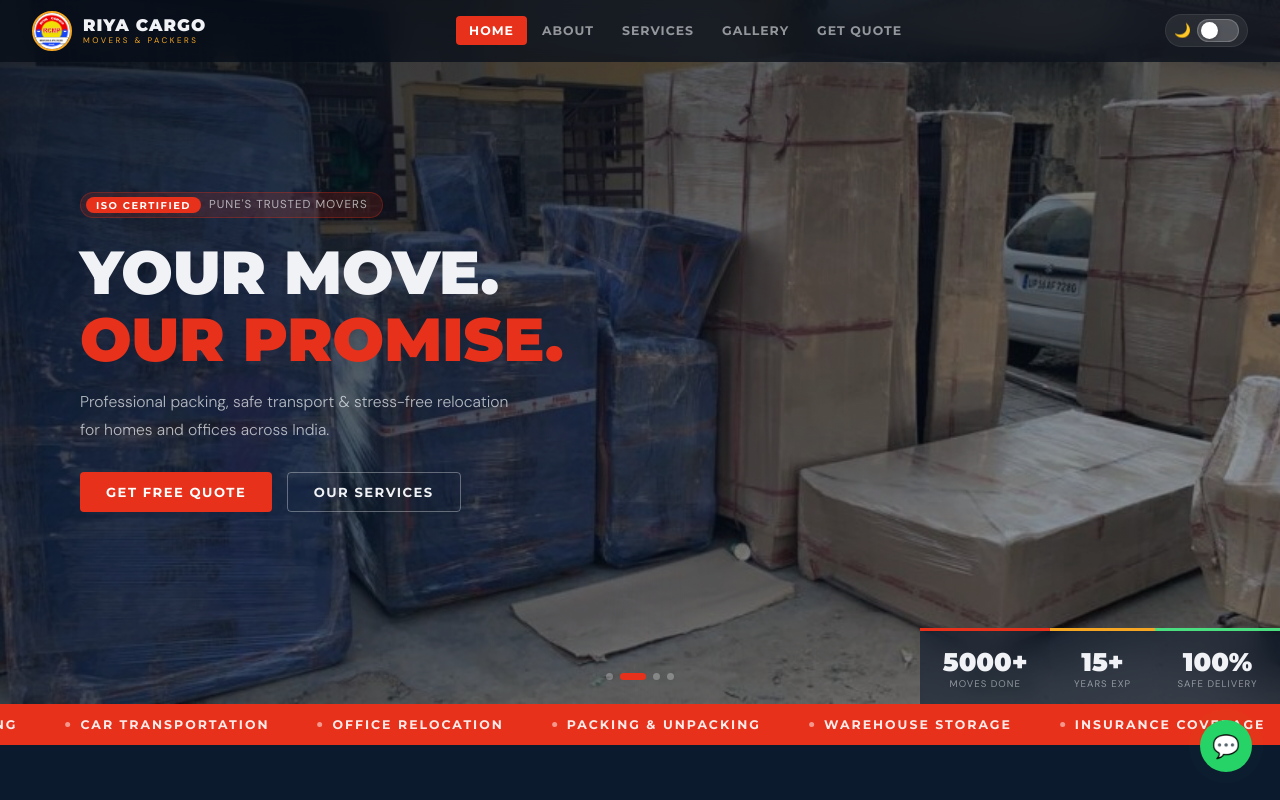
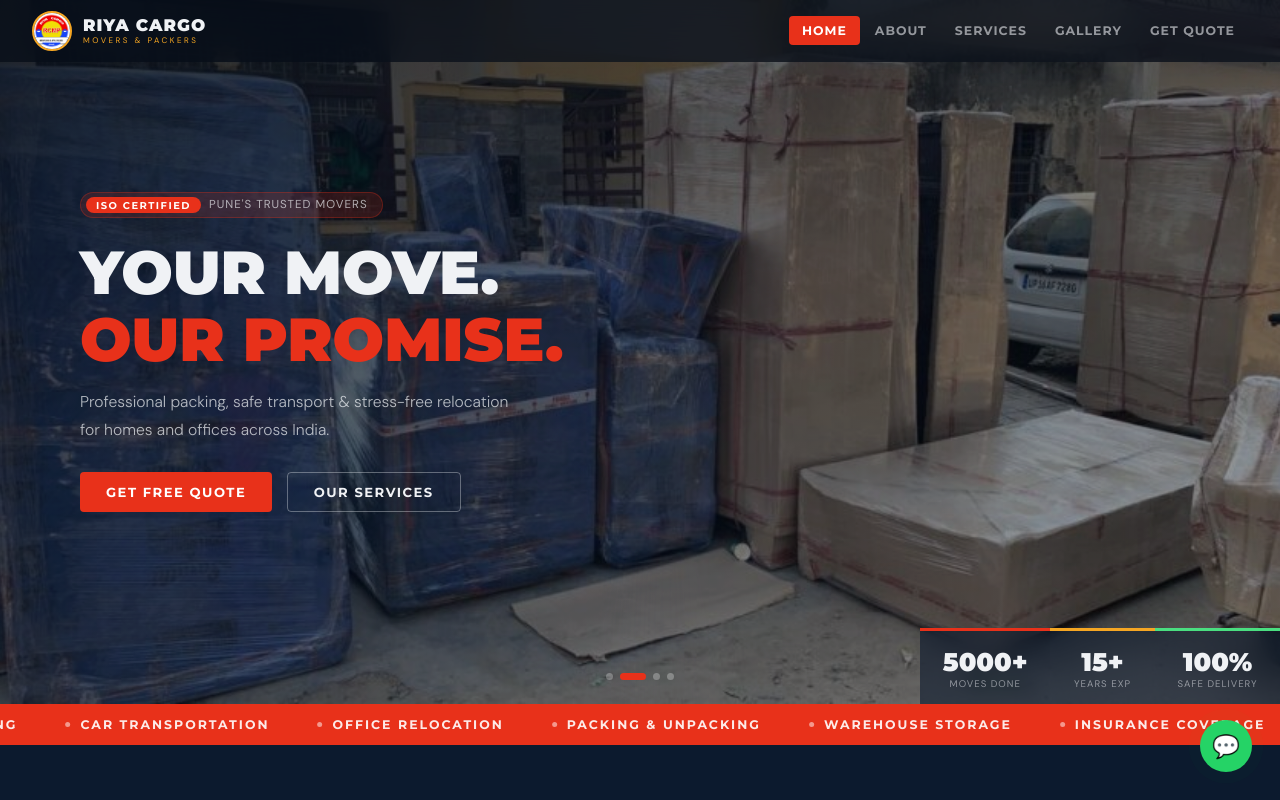
Before and after one commit to mahajan022/Riya-Cargo, a React (Vite) app in the folder Downloads/riya-cargo-updated (3)/riya-cargo/: page / in a window 1280 px wide. Shown: the top 800 px of the page. Built offline with nearby package versions, Linux system fonts and the light colour scheme.

Commit message:
remove toggle, fix navbar

```diff
--- a/Downloads/riya-cargo-updated (3)/riya-cargo/index.html
+++ b/Downloads/riya-cargo-updated (3)/riya-cargo/index.html
@@ -2,7 +2,8 @@
 <html lang="en">
   <head>
     <meta charset="UTF-8" />
-    <link rel="icon" type="image/svg+xml" href="/favicon.svg" />
+    <link rel="icon" type="image/jpeg" href="/images/logo.jpg" />
+    <link rel="apple-touch-icon" href="/images/logo.jpg" />
     <meta name="viewport" content="width=device-width, initial-scale=1.0" />
 
     <title>Riya Cargo Movers & Packers Pune | Packers Movers Nigdi Pune</title>
--- a/Downloads/riya-cargo-updated (3)/riya-cargo/src/App.jsx
+++ b/Downloads/riya-cargo-updated (3)/riya-cargo/src/App.jsx
@@ -11,14 +11,11 @@ const EJS_SVC  = "YOUR_SERVICE_ID";
 const EJS_TPL  = "YOUR_TEMPLATE_ID";
 const EJS_KEY  = "YOUR_PUBLIC_KEY";
 
-const G = ({lm}) => {
-  const dark = "--nv:#060d18;--n2:#0c1a2e;--n3:#0f1e30;--w:#f0f2f5;--mu:rgba(240,242,245,0.52);--bd:rgba(255,255,255,0.08);--cardbg:rgba(12,26,46,0.6);--mmb:rgba(6,13,24,0.98);--mmbtn:rgba(240,242,245,0.7)";
-  const light = "--nv:#fdf8ee;--n2:#f5edcf;--n3:#ede0ba;--w:#2a1f0e;--mu:rgba(42,31,14,0.55);--bd:rgba(180,130,30,0.15);--cardbg:rgba(255,248,225,0.9);--mmb:rgba(253,248,238,0.99);--mmbtn:rgba(42,31,14,0.7);--navbg:rgba(253,248,238,0.97);--navborder:rgba(232,49,26,0.15)";
-  return (
+const G = () => (
   <style>{`
     @import url('https://fonts.googleapis.com/css2?family=Montserrat:wght@400;500;600;700;800;900&family=DM+Sans:opsz,wght@9..40,300;9..40,400;9..40,500&display=swap');
     *,*::before,*::after{box-sizing:border-box;margin:0;padding:0}
-    :root{--r:#e8311a;--rd:#b5240f;--am:#f5a623;${lm?light:dark}}
+    :root{--r:#e8311a;--rd:#b5240f;--am:#f5a623;--nv:#060d18;--n2:#0c1a2e;--n3:#0f1e30;--w:#f0f2f5;--mu:rgba(240,242,245,0.52);--bd:rgba(255,255,255,0.08);--cardbg:rgba(12,26,46,0.6);--mmb:rgba(6,13,24,0.98);--mmbtn:rgba(240,242,245,0.7);--navbg:rgba(6,13,24,0.97);--navborder:rgba(232,49,26,0.18)}
     html,body,#root{width:100%;max-width:100vw;overflow-x:hidden}
     html{scroll-behavior:smooth}
     body{font-family:"DM Sans",sans-serif;background:var(--nv);color:var(--w);transition:background 0.35s,color 0.35s}
@@ -50,11 +47,8 @@ const G = ({lm}) => {
     .mm.open{display:flex}
     .mm button{background:transparent;border:none;cursor:pointer;font-family:"Montserrat",sans-serif;font-weight:700;font-size:1.4rem;letter-spacing:2px;text-transform:uppercase;color:var(--mmbtn);padding:10px 20px;transition:color 0.2s}
     .mm button:hover,.mm button.act{color:var(--r)}
-    .tog-track{width:42px;height:23px;border-radius:12px;position:relative;transition:background 0.3s;flex-shrink:0;border:1px solid rgba(255,255,255,0.2)}
-    .tog-thumb{width:17px;height:17px;border-radius:50%;background:white;position:absolute;top:2px;transition:left 0.25s;box-shadow:0 1px 4px rgba(0,0,0,0.3)}
   `}</style>
-  );
-};
+);
 
 const H = {fontFamily:"'Montserrat',sans-serif"};
 const B = {fontFamily:"'DM Sans',sans-serif"};
@@ -112,7 +106,7 @@ const CTA = ({title,sub,btn,setPage}) => (
   </div>
 );
 
-const Nav = ({page,setPage,lm,toggleLm}) => {
+const Nav = ({page,setPage}) => {
   const [sc,setSc] = useState(false);
   const [mo,setMo] = useState(false);
   useEffect(()=>{const h=()=>setSc(window.scrollY>50);window.addEventListener("scroll",h);return()=>window.removeEventListener("scroll",h);},[]);
@@ -121,7 +115,7 @@ const Nav = ({page,setPage,lm,toggleLm}) => {
   return (
     <>
       <nav style={{position:"fixed",top:0,left:0,right:0,zIndex:500,
-        background:sc?"var(--navbg)":lm?"rgba(253,248,238,0.88)":"rgba(6,13,24,0.72)",backdropFilter:"blur(16px)",
+        background:sc?"var(--navbg)":"rgba(6,13,24,0.72)",backdropFilter:"blur(16px)",
         borderBottom:sc?"1px solid var(--navborder)":"1px solid transparent",
         padding:"0 2rem",height:"62px",display:"flex",alignItems:"center",justifyContent:"space-between",transition:"all 0.35s"}}>
         <div style={{display:"flex",alignItems:"center",gap:"11px",cursor:"pointer"}} onClick={()=>go("Home")}>
@@ -134,26 +128,18 @@ const Nav = ({page,setPage,lm,toggleLm}) => {
         <div className="nl" style={{display:"flex",gap:"2px"}}>
           {ls.map(l=>(
             <button key={l} onClick={()=>go(l)} style={{background:page===l?"var(--r)":"transparent",
-              color:page===l?"white":lm?"rgba(26,26,46,0.65)":"rgba(240,242,245,0.58)",border:"none",cursor:"pointer",
+              color:page===l?"white":"rgba(240,242,245,0.58)",border:"none",cursor:"pointer",
               padding:"7px 13px",borderRadius:"4px",...H,fontWeight:700,fontSize:"0.78rem",
               letterSpacing:"1px",textTransform:"uppercase",transition:"all 0.2s"}}
-              onMouseEnter={e=>{if(page!==l)e.currentTarget.style.color=lm?"var(--r)":"white";}}
-              onMouseLeave={e=>{if(page!==l)e.currentTarget.style.color=lm?"rgba(26,26,46,0.65)":"rgba(240,242,245,0.58)";}}>
+              onMouseEnter={e=>{if(page!==l)e.currentTarget.style.color="white";}}
+              onMouseLeave={e=>{if(page!==l)e.currentTarget.style.color="rgba(240,242,245,0.58)";}}>
               {l==="Contact"?"Get Quote":l}
             </button>
           ))}
         </div>
-        <div style={{display:"flex",alignItems:"center",gap:"10px"}}>
-          <div onClick={toggleLm} title={lm?"Switch to Dark":"Switch to Light"} style={{display:"flex",alignItems:"center",gap:"6px",cursor:"pointer",padding:"4px 8px",borderRadius:"20px",background:lm?"rgba(232,49,26,0.08)":"rgba(255,255,255,0.08)",border:"1px solid var(--bd)",transition:"all 0.2s"}}>
-            <span style={{fontSize:"0.85rem"}}>{lm?"☀️":"🌙"}</span>
-            <div className="tog-track" style={{background:lm?"var(--r)":"rgba(255,255,255,0.2)"}}>
-              <div className="tog-thumb" style={{left:lm?"22px":"3px"}}/>
-            </div>
-          </div>
-          <button className="hb" onClick={()=>setMo(true)} style={{display:"none",background:"transparent",border:"none",cursor:"pointer",flexDirection:"column",gap:"5px",padding:"4px"}}>
+        <button className="hb" onClick={()=>setMo(true)} style={{display:"none",background:"transparent",border:"none",cursor:"pointer",flexDirection:"column",gap:"5px",padding:"4px"}}>
           {[0,1,2].map(i=><span key={i} style={{width:"22px",height:"2px",background:"var(--w)",display:"block",borderRadius:"2px"}}/>)}
         </button>
-        </div>
       </nav>
       <div className={`mm ${mo?"open":""}`}>
         <button onClick={()=>setMo(false)} style={{position:"absolute",top:"20px",right:"20px",fontSize:"1.8rem",color:"var(--mu)"}}>✕</button>
@@ -695,13 +681,11 @@ const Footer = ({setPage}) => (
 /* ── APP ───────────────────────────────────────────────── */
 export default function App() {
   const [page,setPage] = useState("Home");
-  const [lm,setLm] = useState(false);
   const go = p => {window.scrollTo({top:0,behavior:"smooth"});setPage(p);};
-  const toggleLm = () => setLm(x=>!x);
   return (
     <>
-      <G lm={lm}/>
-      <Nav page={page} setPage={go} lm={lm} toggleLm={toggleLm}/>
+      <G/>
+      <Nav page={page} setPage={go}/>
       <main>
         {page==="Home"     && <Home     setPage={go}/>}
         {page==="About"    && <About    setPage={go}/>}
```
